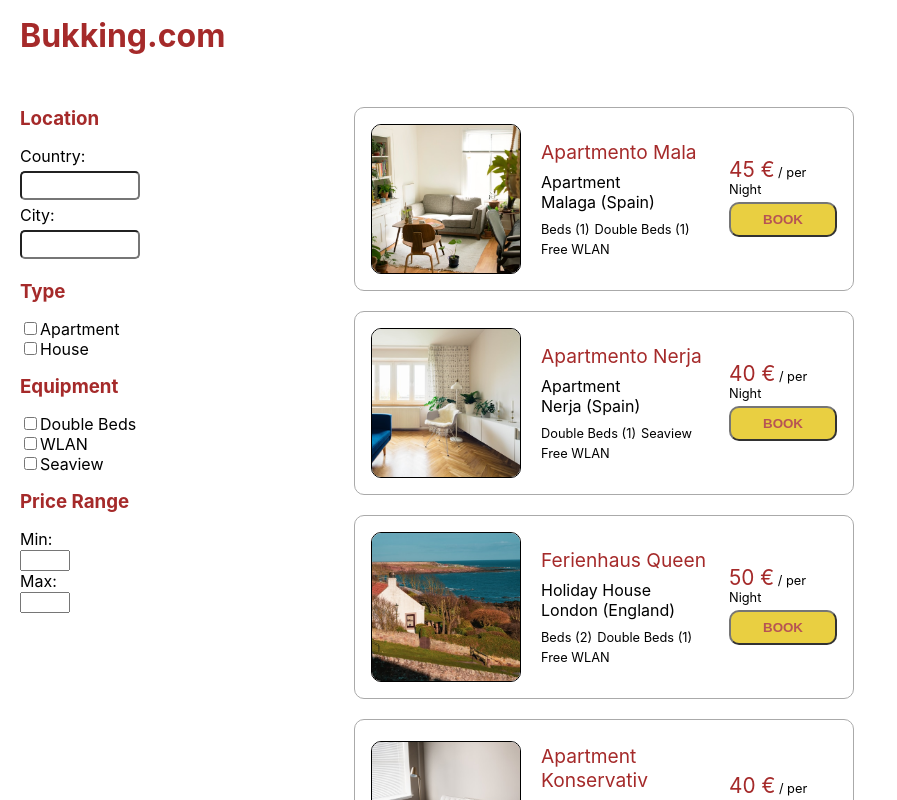
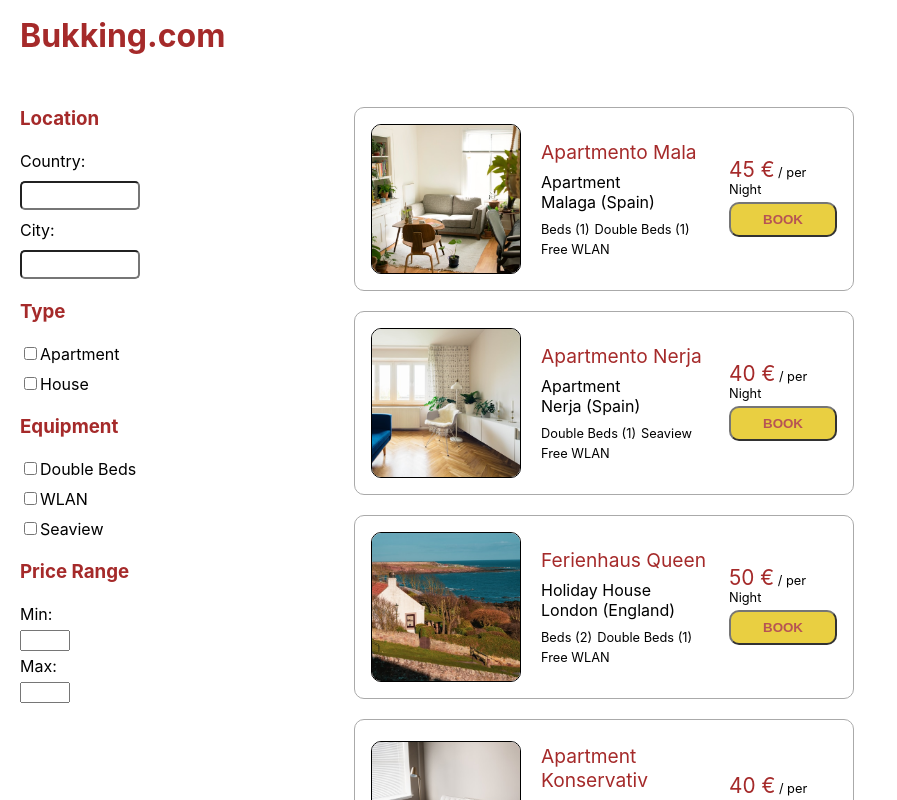
Before and after one commit to losrobbos/react-filtering-apartments, a React (Vite) app: page / in a window 1280 px wide. Shown: the top 800 px of the page, without its empty margins (0-897 px from the left). Built offline with nearby package versions, Linux system fonts and the light colour scheme.

Commit message:
Made labels more UX friendly

```diff
--- a/src/index.scss
+++ b/src/index.scss
@@ -78,6 +78,8 @@ main {
   label {
     display: block;
     text-align: left;
+    padding: 5px 0;
+    cursor: pointer;
   }
   input[type=text] {
     width: 100%;
@@ -207,6 +209,7 @@ main {
       color: brown;
       font-weight: 800;
       opacity: 0.8;
+      cursor: pointer;
 
       &:hover {
         opacity: 1;
```
